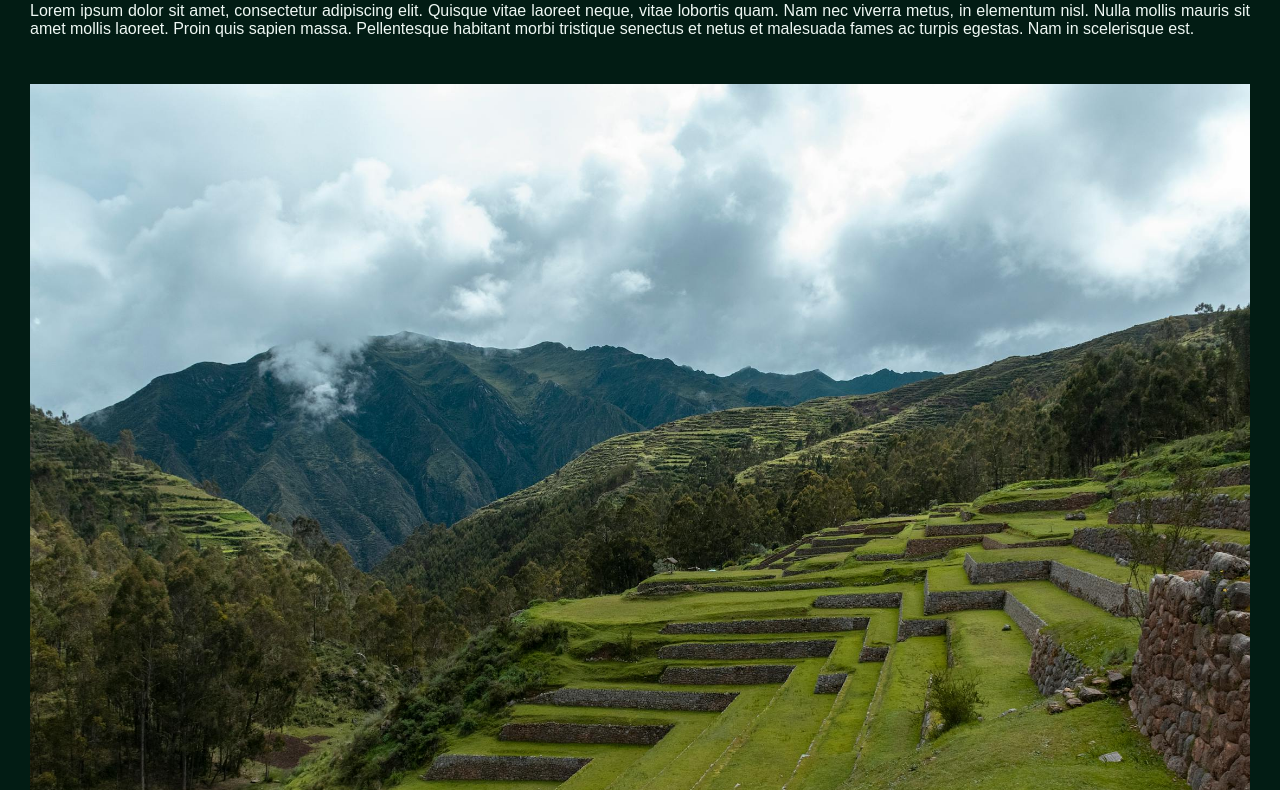
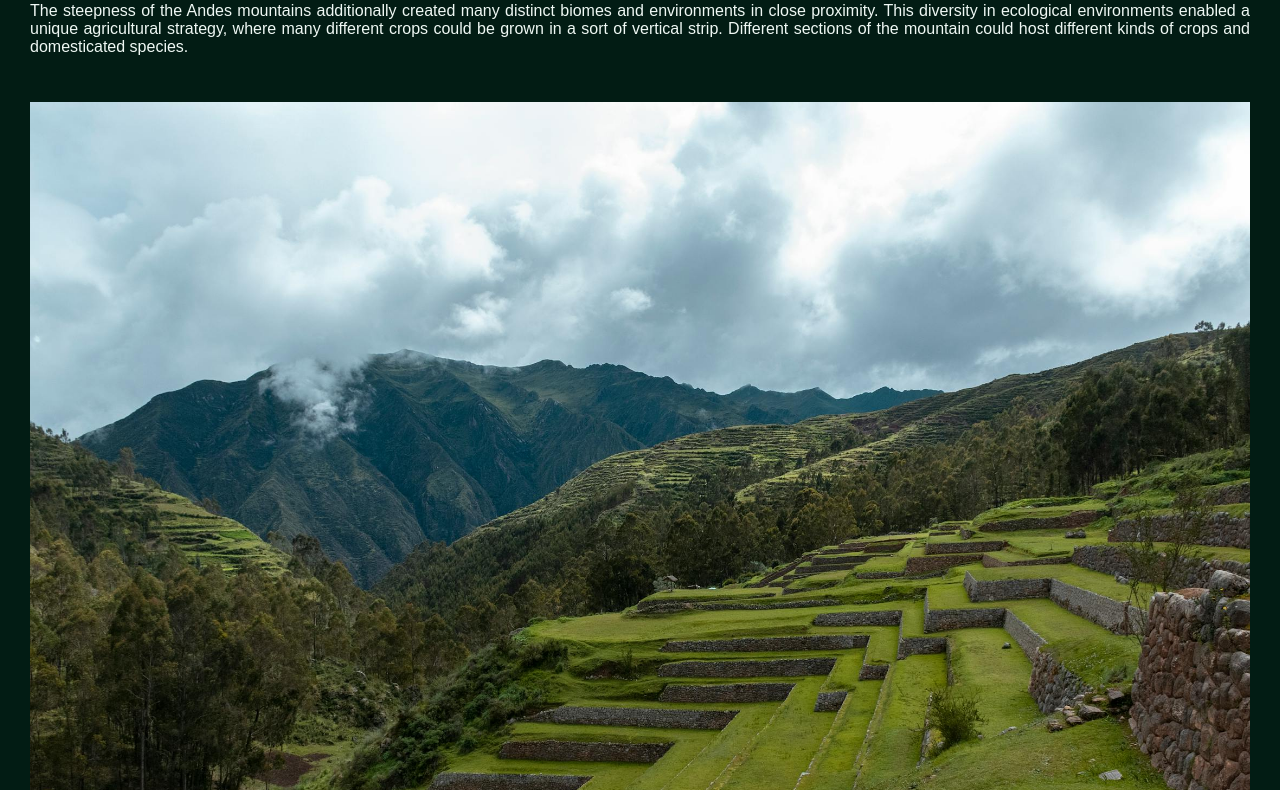
Before and after one commit to jaypog-web/NMED3520_assignment2_JayKim, a plain HTML site: page agriculture.html in a window 1280 px wide. Shown: the part 301-1091 px from the top of the page. Drawn offline with Linux system fonts and the light colour scheme; a web font is replaced by a local one.

```diff
--- a/agriculture.html
+++ b/agriculture.html
@@ -124,12 +124,12 @@
 
         <div class="textAndImage">
             <div>
-                <p class="justifiedBody"> Lorem ipsum dolor sit amet, consectetur adipiscing elit.
-                    Quisque vitae
-                    laoreet neque, vitae
-                    lobortis quam. Nam nec viverra metus, in elementum nisl. Nulla mollis mauris sit amet mollis
-                    laoreet. Proin quis sapien massa. Pellentesque habitant morbi tristique senectus et netus et
-                    malesuada fames ac turpis egestas. Nam in scelerisque est.
+                <p class="justifiedBody">The steepness of the Andes mountains additionally created many distinct biomes
+                    and environments in close
+                    proximity. This diversity in ecological environments enabled a unique agricultural strategy, where
+                    many
+                    different crops could be grown in a sort of vertical strip. Different sections of the mountain could
+                    host different kinds of crops and domesticated species.
                 </p>
             </div>
             <div>
--- a/styleSheet.css
+++ b/styleSheet.css
@@ -401,7 +401,7 @@ p {
 
 .navGridParent:hover {
     .navCircle {
-        background-image: url('../images/navButton_clicked.png');
+        background-image: url("../images/navButton_clicked.png");
     }
 }
 
```
